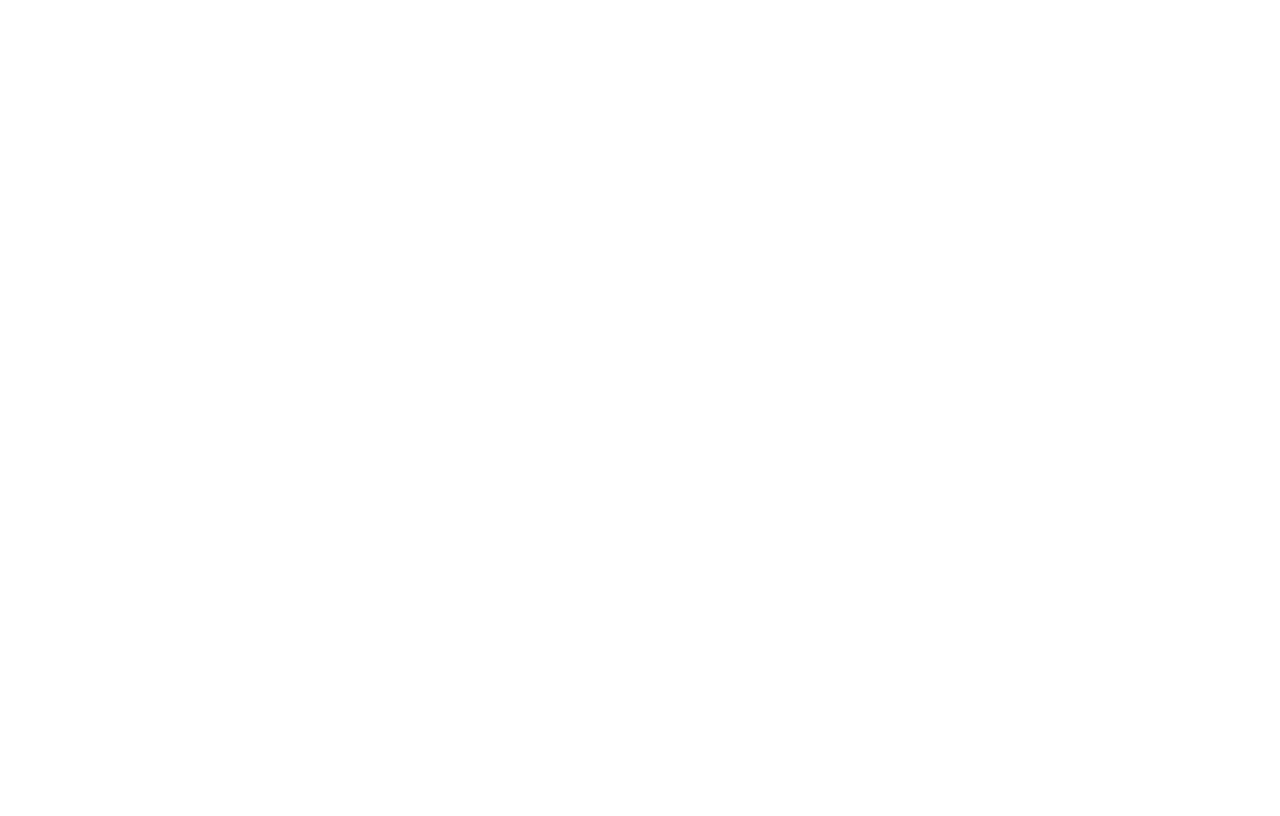
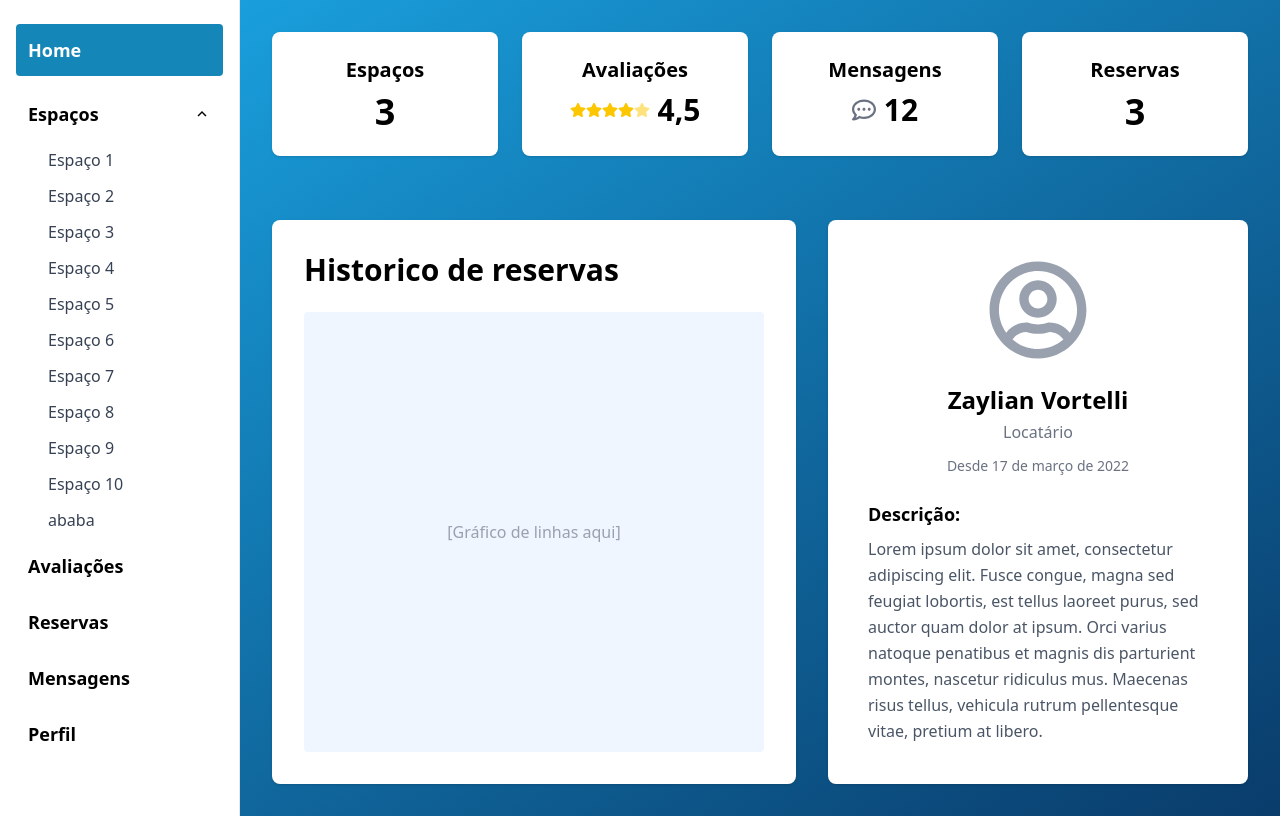
Before and after one commit to LucasPicancoo/Spacefy, a React (Vite) app in the folder Spacefy/frontend/: page /DashboardLocatario/Home in a window 1280 px wide. Before the commit this address had no page. Built offline with nearby package versions, Linux system fonts and the light colour scheme.

Commit message:
feat: created Home Page for tenant dashboard

```diff
--- a/Spacefy/frontend/src/Components/Header/Header.jsx
+++ b/Spacefy/frontend/src/Components/Header/Header.jsx
@@ -60,7 +60,7 @@ export default function Header() {
           <span className="absolute left-0 bottom-0 w-full h-0.5 bg-[#1EACE3] scale-x-0 group-hover:scale-x-100 origin-left transition-all duration-300"></span>
         </button>
         {/* {isTenant ? ( */}
-        <button onClick={() => navigate("/DashboardLocatario")} className="relative group cursor-pointer">
+        <button onClick={() => navigate("/DashboardLocatario/Home")} className="relative group cursor-pointer">
           Locatario
           <span className="absolute left-0 bottom-0 w-full h-0.5 bg-[#1EACE3] scale-x-0 group-hover:scale-x-100 origin-left transition-all duration-300"></span>
         </button>
--- /dev/null
+++ b/Spacefy/frontend/src/Components/SidebarDashboardLocatario.jsx
@@ -0,0 +1,64 @@
+import { useEffect, useState } from "react";
+import { MdOutlineKeyboardArrowDown, MdOutlineKeyboardArrowUp } from "react-icons/md";
+
+export default function SidebarDashboardLocatario({ espacos: espacosProp }) {
+  // Estado local para os nomes dos espaços
+  const [espacos, setEspacos] = useState(espacosProp || []);
+  const [open, setOpen] = useState(true);
+
+  useEffect(() => {
+    // Substituir este bloco pelo fetch/axios
+    //
+    // fetch("/api/espacos")
+    //   .then(res => res.json())
+    //   .then(data => setEspacos(data));
+    //
+    // Exemplo:
+    if (!espacosProp) {
+      setEspacos(["Espaço 1", "Espaço 2", "Espaço 3", "Espaço 4", "Espaço 5", "Espaço 6", "Espaço 7", "Espaço 8", "Espaço 9", "Espaço 10", "ababa"]);
+    }
+  }, [espacosProp]);
+
+  return (
+    <nav className="w-60 bg-white border-r border-gray-200 flex flex-col py-6 px-4" aria-label="Menu lateral do dashboard">
+      <div className="mb-3">
+        <button className="w-full flex items-center px-3 py-3 rounded bg-[#1486B8] hover:bg-[#0f6a94] text-white font-semibold text-lg text-left transition-colors cursor-pointer">
+          Home
+        </button>
+      </div>
+      <div>
+        <button
+          className="w-full flex items-center justify-between px-3 py-3 rounded hover:bg-gray-100 text-lg text-left font-semibold cursor-pointer"
+          onClick={() => setOpen((prev) => !prev)}
+        >
+          <span>Espaços</span>
+          {open ? <MdOutlineKeyboardArrowUp /> : <MdOutlineKeyboardArrowDown />}
+        </button>
+        {open && (
+          <ul
+            className="ml-6 mt-1 flex flex-col gap-1 transition-all duration-300 ease-in-out overflow-hidden animate-fadein"
+            style={{
+              maxHeight: open ? espacos.length * 40 + 'px' : '0px',
+              opacity: open ? 1 : 0,
+            }}
+          >
+            {espacos.map((nome, idx) => (
+              <li
+                key={idx}
+                className="py-1 pl-2 text-gray-700 hover:text-[#236B8E] hover:bg-gray-100 cursor-pointer transition-colors rounded"
+              >
+                {nome}
+              </li>
+            ))}
+          </ul>
+        )}
+      </div>
+      <div className="mt-1 flex flex-col gap-1">
+        <button className="text-left px-3 py-3 rounded hover:bg-gray-100 text-lg cursor-pointer font-semibold">Avaliações</button>
+        <button className="text-left px-3 py-3 rounded hover:bg-gray-100 text-lg cursor-pointer font-semibold">Reservas</button>
+        <button className="text-left px-3 py-3 rounded hover:bg-gray-100 text-lg cursor-pointer font-semibold">Mensagens</button>
+        <button className="text-left px-3 py-3 rounded hover:bg-gray-100 text-lg cursor-pointer font-semibold">Perfil</button>
+      </div>
+    </nav>
+  );
+}
--- /dev/null
+++ b/Spacefy/frontend/src/Pages/DashboardLocatario/Dashboard_Home.jsx
@@ -0,0 +1,80 @@
+import { FaStar, FaRegCommentDots } from "react-icons/fa";
+import { FaRegUserCircle } from "react-icons/fa";
+import { MdOutlineKeyboardArrowDown } from "react-icons/md";
+import SidebarDashboardLocatario from "../../Components/SidebarDashboardLocatario";
+
+export default function Dashboard_Home() {
+
+  return (
+    <div className="flex min-h-screen bg-gradient-to-br from-[#1BAAE9] to-[#093C6B]">
+      {/* Menu lateral */}
+      <SidebarDashboardLocatario  />
+
+      {/* Conteúdo principal */}
+      <main className="flex-1 flex flex-col p-0">
+        {/* Cards superiores */}
+        <div className="p-8">
+          <div className="grid grid-cols-1 md:grid-cols-4 gap-6 mb-8">
+            <div className="bg-white rounded-lg shadow p-6 flex flex-col items-center">
+              <span className="text-xl font-semibold">Espaços</span>
+              <span className="text-4xl font-bold mt-2">3</span>
+            </div>
+            <div className="bg-white rounded-lg shadow p-6 flex flex-col items-center">
+              <span className="text-xl font-semibold">Avaliações</span>
+              <div className="flex items-center mt-2">
+                <FaStar className="text-yellow-400" />
+                <FaStar className="text-yellow-400" />
+                <FaStar className="text-yellow-400" />
+                <FaStar className="text-yellow-400" />
+                <FaStar className="text-yellow-400 opacity-50" />
+                <span className="ml-2 text-3xl font-bold">4,5</span>
+              </div>
+            </div>
+            <div className="bg-white rounded-lg shadow p-6 flex flex-col items-center">
+              <span className="text-xl font-semibold">Mensagens</span>
+              <div className="flex items-center mt-2">
+                <FaRegCommentDots className="text-gray-500 text-2xl" />
+                <span className="ml-2 text-3xl font-bold">12</span>
+              </div>
+            </div>
+            <div className="bg-white rounded-lg shadow p-6 flex flex-col items-center">
+              <span className="text-xl font-semibold">Reservas</span>
+              <span className="text-4xl font-bold mt-2">3</span>
+            </div>
+          </div>
+        </div>
+
+        {/* Gráfico e Perfil */}
+        <div className="flex flex-col lg:flex-row gap-8 flex-1 px-8 pb-8">
+          {/* Gráfico */}
+          <div className="flex-1 bg-white rounded-lg shadow p-8 flex flex-col">
+            <h2 className="text-3xl font-bold mb-6">Historico de reservas</h2>
+            {/* Placeholder do gráfico */}
+            <div className="h-64 flex items-center justify-center bg-blue-50 rounded flex-1">
+              <span className="text-gray-400">[Gráfico de linhas aqui]</span>
+            </div>
+          </div>
+          {/* Perfil */}
+          <div className="w-full lg:w-[420px] bg-white rounded-lg shadow p-10 flex flex-col items-center max-h-[calc(100vh-64px)] overflow-auto">
+            <div className="mb-6">
+              <FaRegUserCircle className="text-gray-400" size={100} />
+            </div>
+            <div className="text-center w-full">
+              <h3 className="text-2xl font-bold mb-1">Zaylian Vortelli</h3>
+              <span className="text-base text-gray-500">Locatário</span>
+              <div className="flex items-center justify-center gap-2 mt-3 text-sm text-gray-500">
+                <span>Desde 17 de março de 2022</span>
+              </div>
+              <div className="mt-6 text-left w-full">
+                <span className="font-bold text-lg">Descrição:</span>
+                <p className="text-base text-gray-600 mt-2 leading-relaxed">
+                  Lorem ipsum dolor sit amet, consectetur adipiscing elit. Fusce congue, magna sed feugiat lobortis, est tellus laoreet purus, sed auctor quam dolor at ipsum. Orci varius natoque penatibus et magnis dis parturient montes, nascetur ridiculus mus. Maecenas risus tellus, vehicula rutrum pellentesque vitae, pretium at libero.
+                </p>
+              </div>
+            </div>
+          </div>
+        </div>
+      </main>
+    </div>
+  );
+}
--- a/Spacefy/frontend/src/Pages/Locatario/DashboardLocatario.jsx
+++ /dev/null
@@ -1,35 +0,0 @@
-import React from "react";
-import Header from "../../Components/Header/Header";
-
-const DashboardLocatario = () => {
-  return (
-    <>
-      <Header />
-      <div style={{
-        maxWidth: '1200px',
-        margin: '0 auto',
-        padding: '2rem',
-        marginTop: '2rem',
-        marginBottom: '2rem'
-      }}>
-        <h1 style={{
-          fontSize: '2rem',
-          marginBottom: '1rem'
-        }}>
-          Dashboard do Locatário
-        </h1>
-        <p style={{
-          fontSize: '1rem',
-          lineHeight: '1.5',
-          marginBottom: '1rem'
-        }}>
-          Bem-vindo ao seu Dashboard! Aqui você poderá gerenciar todas as suas reservas,
-          visualizar seus espaços favoritos, acompanhar seus pagamentos e muito mais.
-          Este é o seu centro de controle para uma experiência completa na Spacefy.
-        </p>
-      </div>
-    </>
-  );
-};
-
-export default DashboardLocatario;
--- a/Spacefy/frontend/src/Routes/Router.jsx
+++ b/Spacefy/frontend/src/Routes/Router.jsx
@@ -6,7 +6,7 @@ import Login from '../Pages/Login/Login'
 import Perfil from '../Pages/Perfil_Usuario/Perfil'
 import Descobrir from '../Pages/Descobrir/Descobrir'
 import Espaço from '../Pages/Espaço/Espaço'
-import DashboardLocatario from '../Pages/Locatario/DashboardLocatario'
+import Dashboard_Home from '../Pages/DashboardLocatario/Dashboard_Home'
 import CadastrarEspaco from '../Pages/CadastrarEspaco.jsx/CadastrarEspaco'
 import Perfil_Locatario from '../Pages/Perfil_Locatario/Perfil_Locatario'
 import EditarPerfilUsuario from '../Pages/Perfil_Usuario/EditarPerfilUsuario'
@@ -22,7 +22,7 @@ const AppRoutes = () => {
         <Route path="/Perfil" element={<Perfil />} />
         <Route path="/Descobrir" element={<Descobrir />} />
         <Route path="/Espaço" element={<Espaço />} />
-        <Route path="/DashboardLocatario" element={<DashboardLocatario />} />
+        <Route path="/DashboardLocatario/Home" element={<Dashboard_Home />} />
         <Route path="/CadastrarEspaco" element={<CadastrarEspaco />} />
         <Route path="/Perfil_Locatario" element={<Perfil_Locatario />} />
         <Route path="/EditarPerfilUsuario" element={<EditarPerfilUsuario />} />
```
